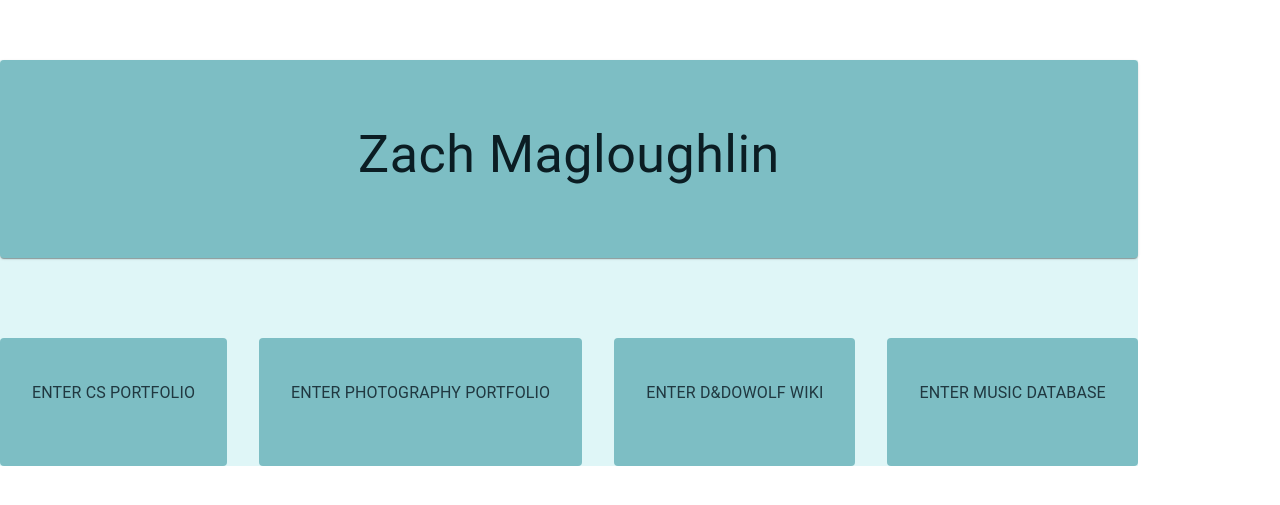
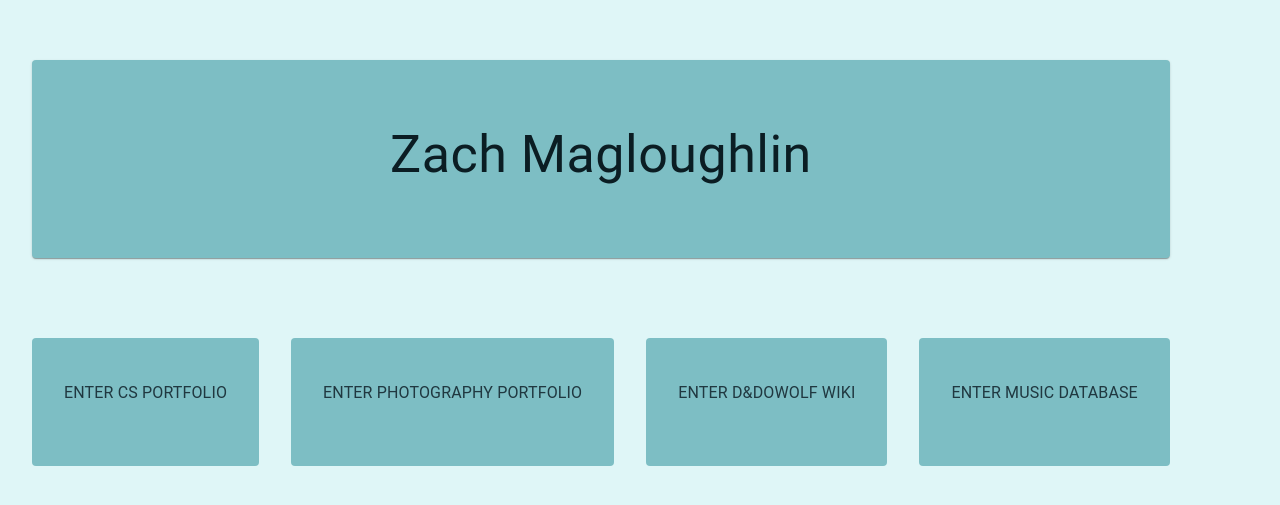
Before and after one commit to ZachMc21/cs-portfolio-react-materialui, a React (Vite) app: page / in a window 1280 px wide. Shown: the part 137-642 px from the top of the page. Built offline with nearby package versions, Linux system fonts and the light colour scheme; some icons are missing.

Commit message:
Working on rebuilding homepage styling. About to rewrite Grid elements

```diff
--- a/src/App.css
+++ b/src/App.css
@@ -1,3 +1,7 @@
+Container {
+  margin: 0 auto;
+}
+
 :root {
   margin: 0 auto;
   text-align: center;
@@ -5,32 +9,23 @@
 }
 
 /* Media queries for the layout of the HomepageButtons */
+Grid#home_buttons_container {
+  display: grid;
+}
 Grid#home_buttons {
-  display: flex;
-  flex-wrap: nowrap;
-  flex-direction: column;
-  align-items: stretch;
 }
 @media (mobile) {
-  Grid#home_buttons {
+  Grid.home_button {
     flex-direction: column;
   }
 }
 @media (tablet) {
-  Grid#home_buttons {
+  Grid.home-button {
     flex: 50%,
   }
 }
 @media (min-width:laptop)  {
-  Grid#home_buttons {
+  Grid.home-button {
     flex: 25%;
   }
 }
-
-/* TODO use this instead of MUI's light and dark schemes? that seems wrong though */
-@media (prefers-color-scheme: light) {
-  body {
-    background-color: var(--mui-palette-light-background-default);
-  }
-
-}
--- a/src/App.tsx
+++ b/src/App.tsx
@@ -1,13 +1,13 @@
 import Typography from '@mui/material/Typography';
 import Card from '@mui/material/Card';
 import CardContent from '@mui/material/CardContent';
-import { Box, CssBaseline, Link } from '@mui/material';
+import { Box, Container, CssBaseline, Link } from '@mui/material';
 import Grid from '@mui/system/Grid';
 
 import { ThemeProvider } from '@mui/material/styles';
 
 import './App.css'
-import homepageTheme from './themes/theme';
+import homepageTheme from './themes/theme_home';
 
 import DoubleArrowIcon from '@mui/icons-material/DoubleArrow';
 
@@ -26,10 +26,9 @@ function App() {
     const homeTheme = homepageTheme;
 
     return (
-        <div>
-
+        <Container disableGutters>
+        <ThemeProvider theme={homeTheme}>
             <CssBaseline />
-        <ThemeProvider theme={homeTheme}>
 
             <Box id="homepage" sx={{ backgroundColor: homeTheme.palette.background.default }}> {/* Pale light blue */}
                 <Card sx={{ p: 5, mb: 10, backgroundColor: homeTheme.palette.primary.light }}> {/* Less pale light blue */}
@@ -39,26 +38,26 @@ function App() {
                         </Typography>
                     </CardContent>
                 </Card>
-            <Grid container id="home_buttons" spacing={4}>
-                <Grid size={{ mobile: 12, tablet: 6, laptop: 3, desktop: 3 }}>
+                <Grid container id="home_buttons_container" spacing={4}>
+                    <Grid className="home-button" size={{ mobile: 12, tablet: 6, laptop: 3, desktop: 3 }}>
                         <HomepageButton variant="contained" disableElevation href="/cs-portfolio">
                             <Typography>Enter CS Portfolio </Typography>
                             <DoubleArrowIcon />
                         </HomepageButton>
                     </Grid>
-                <Grid size={{ mobile: 12, tablet: 6, laptop: 3, desktop: 3 }}>
+                    <Grid className="home-button" size={{ mobile: 12, tablet: 6, laptop: 3, desktop: 3 }}>
                         <HomepageButton variant="contained" disableElevation href="/photography-portfolio">
                             <Typography>Enter Photography Portfolio</Typography>
                             <DoubleArrowIcon />
                         </HomepageButton>
                     </Grid>
-                <Grid size={{ mobile: 12, tablet: 6, laptop: 3, desktop: 3 }}>
+                    <Grid className="home-button" size={{ mobile: 12, tablet: 6, laptop: 3, desktop: 3 }}>
                         <HomepageButton variant="contained" disableElevation href="/dndowolf-wiki">
                             <Typography>Enter D&DoWolf Wiki </Typography>
                             <DoubleArrowIcon />
                         </HomepageButton>
                     </Grid>
-                <Grid size={{ mobile: 12, tablet: 6, laptop: 3, desktop: 3 }}>
+                    <Grid className="home-button" size={{ mobile: 12, tablet: 6, laptop: 3, desktop: 3 }}>
                         <HomepageButton variant="contained" disableElevation href="/music-database">
                             <Typography>Enter Music Database </Typography>
                             <DoubleArrowIcon />
@@ -68,8 +67,9 @@ function App() {
             </Box>
 
         </ThemeProvider>
+        </Container>
 
-        { /*
+        /*
         <Router>
             <Routes>
                 <Route path='/' element={<Enter />} />
@@ -79,8 +79,7 @@ function App() {
                 <Route path="/music-database" element={<MusicDatabase />} />
             </Routes>
         </Router>
-        */ }
-        </div>
+        */
     )
 }
 
--- a/src/custom_components/homepage_button.tsx
+++ b/src/custom_components/homepage_button.tsx
@@ -1,6 +1,6 @@
 import { styled } from "@mui/material/styles";
 import MuiButton from "@mui/material/Button";
-import homepageTheme from "../themes/theme";
+import homepageTheme from "../themes/theme_home";
 
 export const HomepageButton = styled(MuiButton)(({ }) => ({
     color: homepageTheme.palette.primary.dark, /* Teal */
--- a/src/index.css
+++ b/src/index.css
@@ -24,11 +24,12 @@ a:hover {
 
 body {
   margin: 0;
+  padding: 0 2rem;
   display: flex;
-  place-items: center;
-  width: 90%;
-  min-width: 320px;
-  min-height: 100vh;
+  align-items: center;
+  width: 100vw;
+  height: 100vh;
+  background-color: var(--mui-palette-light-background-default);
 }
 
 h1 {
--- a/src/themes/global_theme.tsx
+++ b/src/themes/theme_global.tsx
@@ -1,4 +1,4 @@
-import { createTheme, type ThemeOptions } from "@mui/material/styles";
+import { createTheme } from "@mui/material/styles";
 
 declare module '@mui/material/styles' {
   interface BreakpointOverrides {
--- a/src/themes/theme.tsx
+++ b/src/themes/theme_home.tsx
@@ -1,8 +1,8 @@
 import { createTheme } from '@mui/material/styles';
 import { grey, blueGrey, blue, indigo, cyan, red } from '@mui/material/colors';
-import globalTheme from './global_theme.tsx';
 import type { Color } from '@mui/material/styles';
 import type { ButtonProps } from '@mui/material';
+import globalTheme from './theme_global';
 
 declare module '@mui/material/styles' {
     interface Palette {
@@ -12,6 +12,7 @@ declare module '@mui/material/styles' {
         custom?: PaletteOptions['primary'];
     }
 }
+
 
 const homepageTheme = createTheme({
     colorSchemes: {
```
Also changed, not shown: src/breakpoint_overrides.tsx (deleted). Lines whose indentation alone changed are shown as unchanged.
